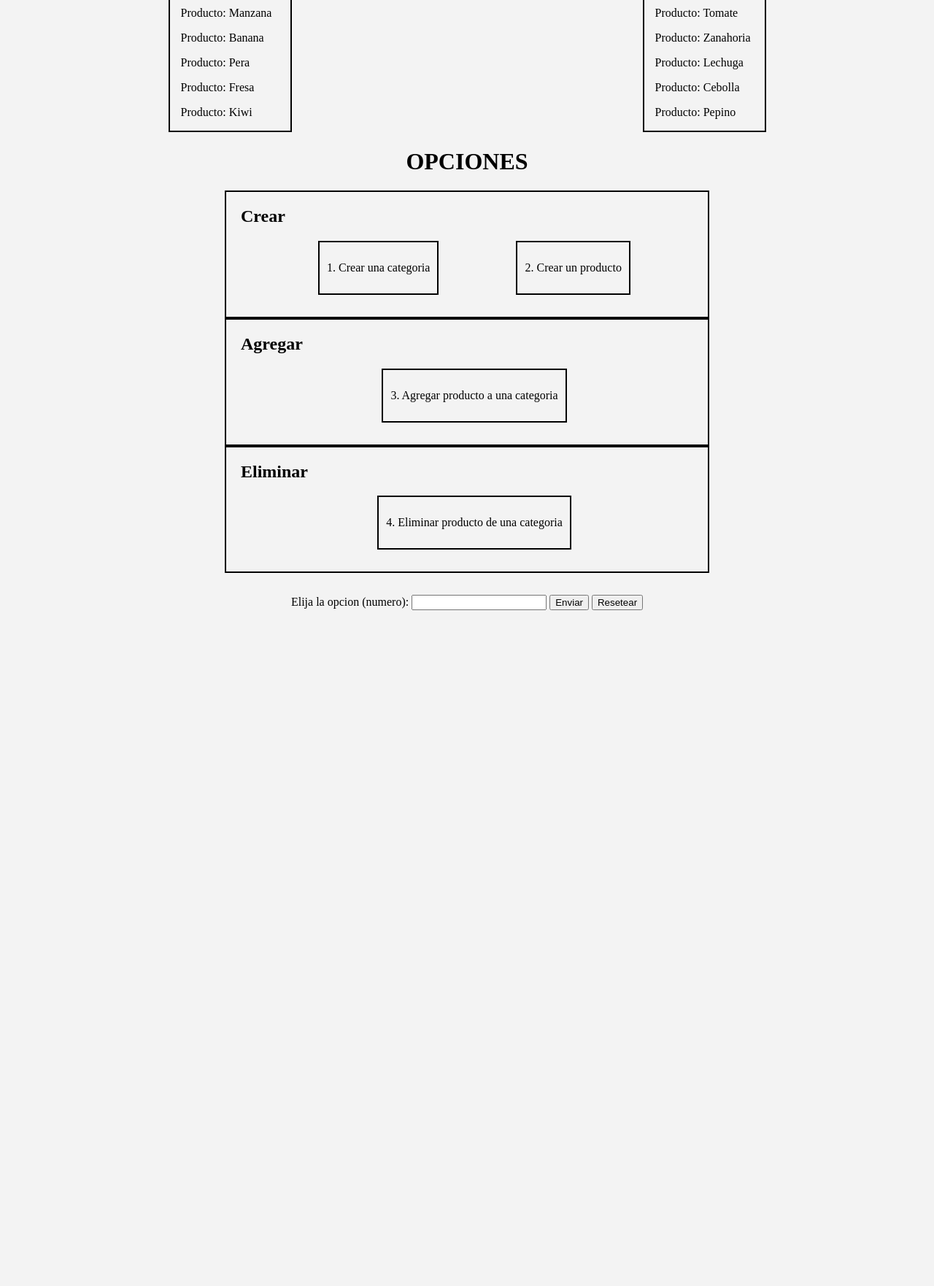
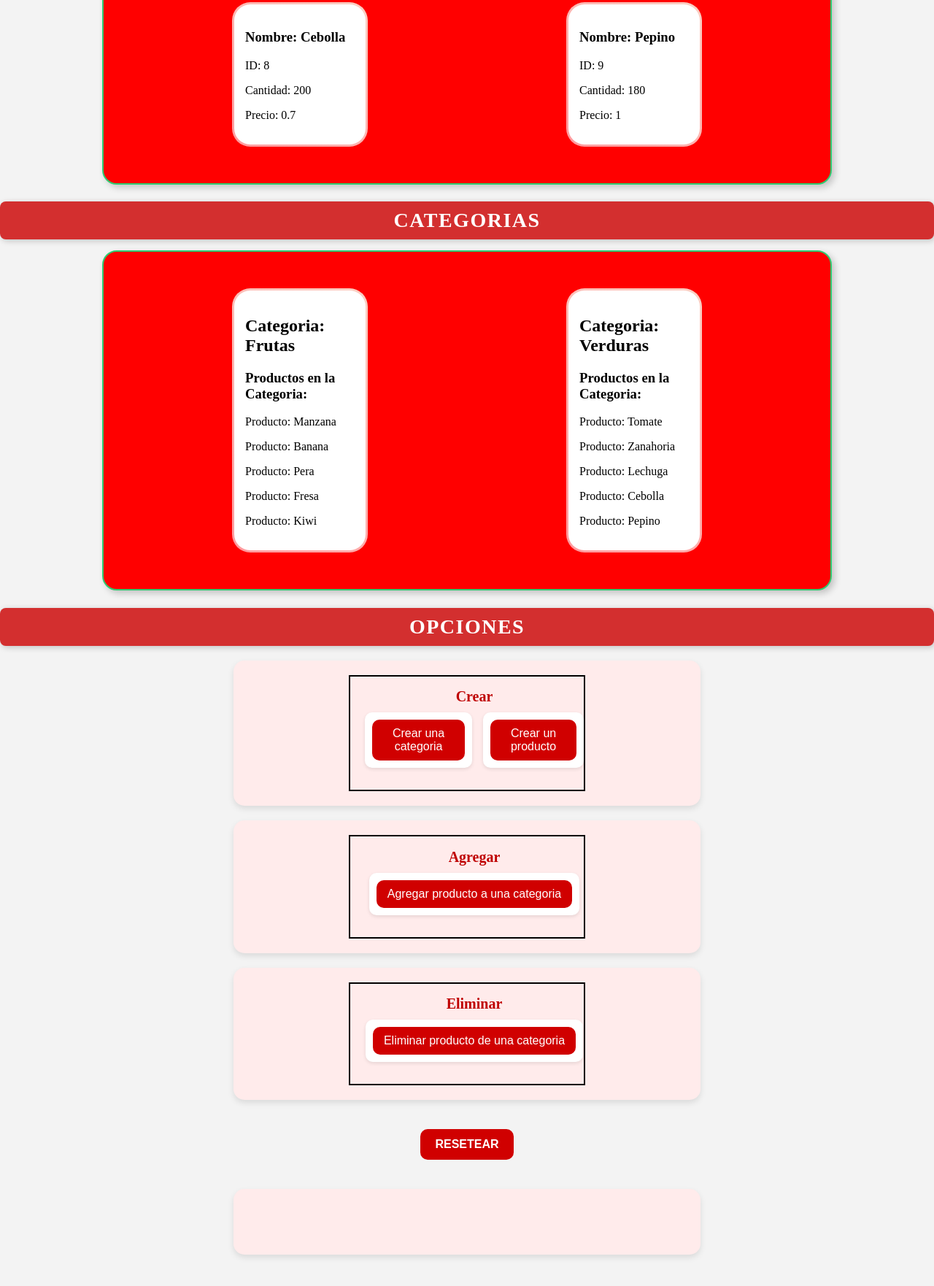
Before and after one commit to RodrigoJara25/proyecto-javascript, a plain HTML site: page index.html in a window 1280 px wide. Shown: the part 682-2444 px from the top of the page at 73% size. Before the commit the page ends 1618 px from the top, so only its background shows below. Drawn offline with nearby package versions, Linux system fonts and the light colour scheme; some packages are replaced by stand-ins of ours; a script that the page names is missing.

Commit message:
css mejorado

```diff
--- a/css/styles.css
+++ b/css/styles.css
@@ -1,10 +1,4 @@
 /* Pagina Index */
-
-
-.titulo{
-    text-align: center;
-}
-
 section{
     width: 100%;
     display: flex;
@@ -17,23 +11,17 @@ section{
     padding-bottom: 30px;
     padding-left: 20px;
 }
-
+/*
 .container-div{
     display: flex;
     justify-content: space-evenly;
     flex-wrap: wrap;
-}
-
-.div-card{
-    border: 2px solid black;
-    padding: 10px;
-}
+} */
 
 .form-option{
     margin-top: 30px;
     margin-bottom: 50px;
 }
-
 
 
 
@@ -93,19 +81,137 @@ body, html, main{
 }
 
 
+/* Index */
+
 .mostrarCard{
     display: flex;
     flex-wrap: wrap;
     justify-content: space-around;
     gap: 20px;
+    width: 70%;
+    margin: auto;
+    background-color: red;
+    padding: 50px;
+    border: 2px solid #2ecc71;
+    border-radius: 20px;
+    box-shadow: 4px 4px 10px rgba(0, 0, 0, 0.2);
 }
 
 .divCard{
     width: 150px;
-    border: 2px solid black;
     padding-left: 15px;
+
+    border-radius: 25px;
+    padding: 15px;
+    border: 3px solid transparent;
+    background: linear-gradient(white, white) padding-box,
+                linear-gradient(45deg, #ff9a9e, #fad0c4) border-box;
 }
 
 .margenFooter{
     height: 50px;
 }
+
+.tituloPrincipal{
+    font-size: 36px;
+    font-weight: bold;
+    color: #d32f2f;
+    text-align: center;
+    margin-bottom: 20px;
+    padding: 10px;
+    background-color: white;
+    border-radius: 10px;
+    box-shadow: 3px 3px 10px rgba(0, 0, 0, 0.2);
+}
+
+.tituloSecundario{
+    font-size: 28px;
+    font-weight: bold;
+    color: #ffffff;
+    text-align: center;
+    text-transform: uppercase;
+    letter-spacing: 1.5px;
+    margin-bottom: 15px;
+    padding: 10px;
+    background-color: #d32f2f;
+    border-radius: 8px;
+    box-shadow: 2px 2px 8px rgba(0, 0, 0, 0.2);
+}
+
+.section{
+    background-color: #ffebeb;
+    padding: 20px;
+    margin: 20px auto;
+    border-radius: 15px;
+    width: 80%;
+    max-width: 600px;
+    box-shadow: 0 4px 8px rgba(0, 0, 0, 0.1);
+}
+
+.subtitulo{
+    text-align: center;
+    font-size: 20px;
+    color: #bf0000;
+    margin-bottom: 10px;
+}
+
+.boton{
+    background-color: #d00000;
+    color: white;
+    border: none;
+    padding: 10px 15px;
+    border-radius: 10px;
+    font-size: 16px;
+    cursor: pointer;
+    transition: background 0.3s ease;
+}
+
+.boton:hover {
+    background-color: #a30000;
+}
+
+.div-card {
+    background: white;
+    padding: 10px;
+    border-radius: 10px;
+    box-shadow: 0 2px 5px rgba(0, 0, 0, 0.1);
+}
+
+.container-div {
+    display: flex;
+    justify-content: center;
+    gap: 15px;
+}
+
+/* boton reset */
+#btnReset {
+    display: block;
+    background-color: #d00000;
+    color: white;
+    border: none;
+    padding: 12px 20px;
+    font-size: 16px;
+    font-weight: bold;
+    text-transform: uppercase;
+    border-radius: 10px;
+    cursor: pointer;
+    transition: background 0.3s ease, transform 0.2s ease;
+    margin: 20px auto;
+}
+
+#btnReset:hover {
+    background-color: #a30000;
+    transform: scale(1.05);
+}
+
+/* formulario donde s evan a mostrar las opciones */
+#formulario-opciones {
+    background-color: #ffebeb;
+    padding: 20px;
+    margin: 20px auto;
+    border-radius: 15px;
+    width: 80%;
+    max-width: 600px;
+    box-shadow: 0 4px 8px rgba(0, 0, 0, 0.1);
+    min-height: 50px;
+}
--- a/index.html
+++ b/index.html
@@ -15,55 +15,51 @@
 
     </header>
     <main>
-        <h1 class="titulo">Productos</h1>
+        <h1 class="tituloPrincipal">SISTEMA DE INVENTARIO</h1>
+        <h2 class="tituloSecundario">Productos</h2>
         <section id="mostrarProductos" class="mostrarCard">
 
         </section>
-        <h1 class="titulo">Categorias</h1>
+        <h2 class="tituloSecundario">Categorias</h2>
         <section id="mostrarCategorias" class="mostrarCard">
 
         </section>
-        <h1 class="titulo">OPCIONES</h1>
-        <section>
+        <h2 class="tituloSecundario">OPCIONES</h2>
+        <section class="section">
             <div class="container-div-principal">
-                <h2>Crear</h2>
+                <h2 class="subtitulo">Crear</h2>
                 <div class="container-div">
                     <div class="div-card">
-                        <p>1. Crear una categoria</p>
+                        <button id="crearCategoria" class="boton">Crear una categoria</button>
                     </div>
                     <div class="div-card">
-                        <p>2. Crear un producto</p>
+                        <button id="crearProducto" class="boton">Crear un producto</button>
+                    </div>
+                </div>
+            </div>
+        </section>
+        <section class="section">
+            <div class="container-div-principal">
+                <h2 class="subtitulo">Agregar</h2>
+                <div class="container-div">
+                    <div class="div-card">
+                        <button id="agregarProducto" class="boton">Agregar producto a una categoria</button>
+                    </div>
+                </div>
+            </div>
+        </section>
+        <section class="section">
+            <div class="container-div-principal">
+                <h2 class="subtitulo">Eliminar</h2>
+                <div class="container-div">
+                    <div class="div-card">
+                        <button id="eliminarProducto" class="boton">Eliminar producto de una categoria</button>
                     </div>
                 </div>
             </div>
         </section>
         <section>
-            <div class="container-div-principal">
-                <h2>Agregar</h2>
-                <div class="container-div">
-                    <div class="div-card">
-                        <p>3. Agregar producto a una categoria</p>
-                    </div>
-                </div>
-            </div>
-        </section>
-        <section>
-            <div class="container-div-principal">
-                <h2>Eliminar</h2>
-                <div class="container-div">
-                    <div class="div-card">
-                        <p>4. Eliminar producto de una categoria</p>
-                    </div>
-                </div>
-            </div>
-        </section>
-        <section>
-            <form action="" class="form-option" id="formulario-opcion">
-                <label for="opcion">Elija la opcion (numero):</label>
-                <input type="text" id="opcion">
-                <button type="submit">Enviar</button>
-                <button type="reset">Resetear</button>
-            </form>
+            <button id="btnReset" type="reset">Resetear</button>
         </section>
         <section id="formulario-opciones">
 
```
Also changed, not shown: scripts/index.js (+25 -45 lines).
